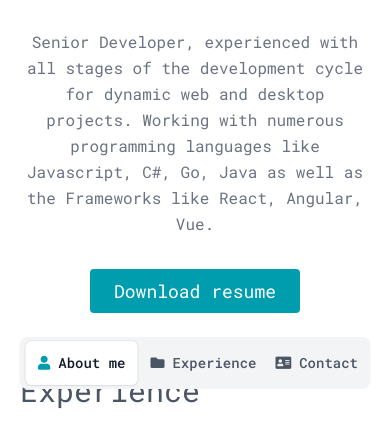
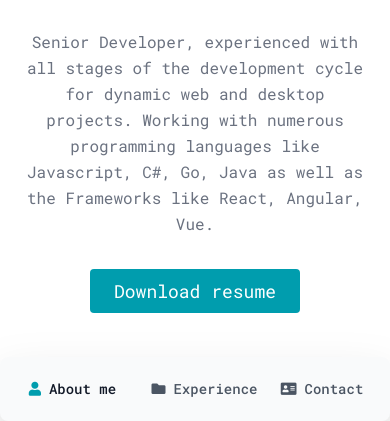
Before and after one commit to chavitaRocha/chavitaRocha, a website built with Vite: page index.html in a window 390 px wide. Shown: the part 423-844 px from the top of the page. Built offline with nearby package versions, Linux system fonts and the light colour scheme.

Commit message:
fix: issues with scroll and menu on mobile

```diff
--- a/index.html
+++ b/index.html
@@ -1,5 +1,5 @@
 <!DOCTYPE html>
-<html lang="en">
+<html lang="en" class="scroll-smooth">
   <head>
     <meta charset="UTF-8" />
     <link rel="icon" type="image/svg+xml" href="favicon.svg" />
@@ -13,21 +13,21 @@
   </head>
   <body>
     <!-- header -->
-    <header class="header header--main">
+    <header class="header header--main sticky bg-white/90 backdrop-blur-xl top-0 z-20">
       <div class="container container--header">
         <a class="flex title-font font-medium items-center text-gray-900 mb-4 md:mb-0">
           <!-- <img src="./favicon.svg" class="w-7 h-auto" alt="Chavita" srcset="" /> -->
           <span class="ml-3 text-xl flex rounded px-3 py-2 text-gray-600">Chavita<span class="text-primary opacity-80">.Dev</span></span>
         </a>
         <nav class="hidden md:ml-auto md:flex flex-wrap items-center text-base justify-center">
-          <a href="#about" class="mr-5 font-medium hover:text-gray-900">About me</a>
-          <a href="#projects" class="mr-5 hover:text-gray-900">Experience</a>
+          <a href="#about" class="mr-5 hover:text-gray-900">About me</a>
+          <a href="#experience" class="mr-5 hover:text-gray-900">Experience</a>
           <a href="#contact" class="mr-5 hover:text-gray-900">Contact</a>
         </nav>
       </div>
     </header>
-    <main class="main">
-      <section class="text-gray-600 hero">
+    <main class="main mb-36">
+      <section class="text-gray-600 hero scroll-mt-16" id="about">
         <div class="container container--hero">
           <div class="lg:max-w-3xl lg:mx-auto flex items-center flex-col">
             <img src="./assets/img/profile.png" alt="Chavita" srcset="" class="w-[200px] h-[200px] border-4 border-primary shadow-lg p-1 object-cover object-top mx-auto rounded-full" />
@@ -40,7 +40,7 @@
           </div>
         </div>
       </section>
-      <section class="text-gray-600 body-font">
+      <section class="text-gray-600 body-font scroll-mt-14 lg:scroll-mb-28 z-0" id="experience">
         <div class="container px-5 pb-16 pt-0 mx-auto flex flex-wrap lg:max-w-screen-xl">
           <h1 class="text-3xl my-10">Experience</h1>
           <div class="flex flex-wrap w-full">
@@ -175,17 +175,16 @@
       </section>
     </main>
     <footer>
-      <div class="group w-[90%] fixed bottom-8 left-[50%] translate-x-[-50%] p-1 rounded-lg flex justify-around bg-gray-100 hover:bg-gray-200 z-10 md:hidden">
-        <button type="button" class="flex focus-visible:ring-2 focus-visible:ring-teal-500 focus-visible:ring-offset-2 rounded-md focus:outline-none focus-visible:ring-offset-gray-100">
-          <span x-show="true" class="p-3 rounded-md flex items-center text-sm font-medium bg-white shadow-sm ring-1 ring-black ring-opacity-5" :class="activeTab === 'preview' ? 'bg-white shadow-sm ring-1 ring-black ring-opacity-5' : ''">
+      <div class="group fixed w-full bottom-0 left-[50%] translate-x-[-50%] p-1 rounded-lg flex justify-around bg-gray-50 drop-shadow-2xl hover:bg-gray-200 z-10 md:hidden">
+        <a href="#about" class="ml-0.5 min-w-fit p-1.5 lg:pl-2.5 lg:pr-3.5 rounded-md flex items-center text-sm text-gray-600 font-medium">
+          <span x-show="true" class="p-3 rounded-md flex items-center text-sm font-medium">
             <i class="fas fa-user mr-2 text-primary"></i>
-            <span class="sr-only not-sr-only text-gray-900" :class="activeTab === 'preview' ? 'text-gray-900' : 'text-gray-600 group-hover:text-gray-900'">About me</span>
+            <span class="sr-only not-sr-only text-gray-900">About me</span>
           </span>
-        </button>
-        <button
-          x-ref="code"
-          type="button"
-          class="ml-0.5 p-1.5 lg:pl-2.5 lg:pr-3.5 rounded-md flex items-center text-sm text-gray-600 font-medium focus-visible:ring-2 focus-visible:ring-teal-500 focus-visible:ring-offset-2 focus:outline-none focus-visible:ring-offset-gray-100"
+        </a>
+        <a
+          href="#experience"
+          class="ml-0.5 min-w-fit p-1.5 lg:pl-2.5 lg:pr-3.5 rounded-md flex items-center text-sm text-gray-600 font-medium focus-visible:ring-2 focus-visible:ring-teal-500 focus-visible:ring-offset-2 focus:outline-none focus-visible:ring-offset-gray-100"
           :class="activeTab === 'code' ? 'bg-white shadow-sm ring-1 ring-black ring-opacity-5' : ''"
           @click="activeTab = 'code'"
           tabindex="-1"
@@ -195,11 +194,10 @@
         >
           <i class="fas fa-folder mr-2"></i>
           <span class="sr-only not-sr-only text-gray-600 group-hover:text-gray-900" :class="activeTab === 'code' ? 'text-gray-900' : 'text-gray-600 group-hover:text-gray-900'">Experience</span>
-        </button>
-        <button
-          x-ref="code"
-          type="button"
-          class="ml-0.5 p-1.5 lg:pl-2.5 lg:pr-3.5 rounded-md flex items-center text-sm text-gray-600 font-medium focus-visible:ring-2 focus-visible:ring-teal-500 focus-visible:ring-offset-2 focus:outline-none focus-visible:ring-offset-gray-100"
+        </a>
+        <a
+          href="#contact"
+          class="ml-0.5 p-1.5 mr-3 min-w-fit lg:pl-2.5 lg:pr-3.5 rounded-md flex items-center text-sm text-gray-600 font-medium focus-visible:ring-2 focus-visible:ring-teal-500 focus-visible:ring-offset-2 focus:outline-none focus-visible:ring-offset-gray-100"
           :class="activeTab === 'code' ? 'bg-white shadow-sm ring-1 ring-black ring-opacity-5' : ''"
           @click="activeTab = 'code'"
           tabindex="-1"
@@ -209,7 +207,7 @@
         >
           <i class="fas fa-address-card mr-2"></i>
           <span class="sr-only not-sr-only text-gray-600 group-hover:text-gray-900" :class="activeTab === 'code' ? 'text-gray-900' : 'text-gray-600 group-hover:text-gray-900'">Contact</span>
-        </button>
+        </a>
       </div>
     </footer>
     <!-- header -->
--- a/package.json
+++ b/package.json
@@ -1,6 +1,7 @@
 {
   "name": "chavita-rocha",
   "version": "0.0.1",
+  "license": "MIT",
   "scripts": {
     "start": "vite",
     "dev": "vite",
--- a/tailwind.config.js
+++ b/tailwind.config.js
@@ -1,6 +1,6 @@
 module.exports = {
   mode: "jit",
-  purge: [
+  content: [
     "./src/**/*.html",
     "*.css",
     "./src/**/*.js",
```
